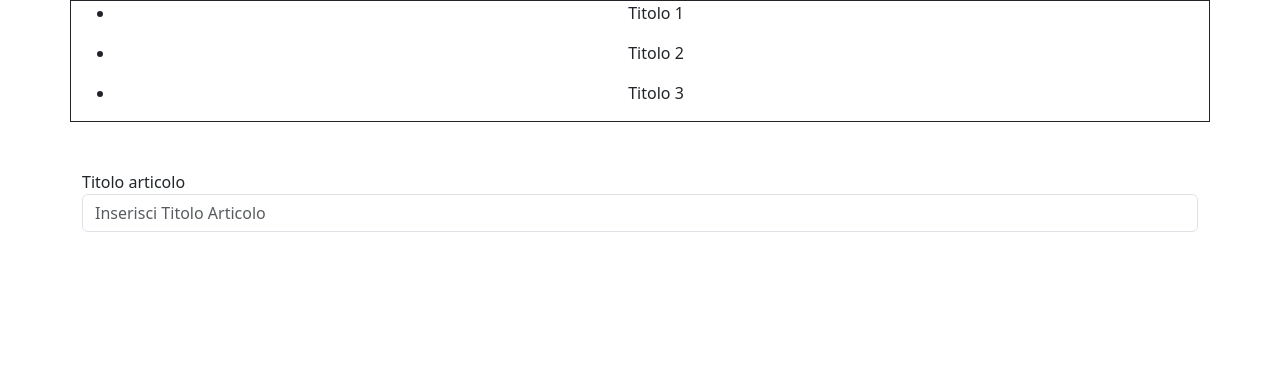
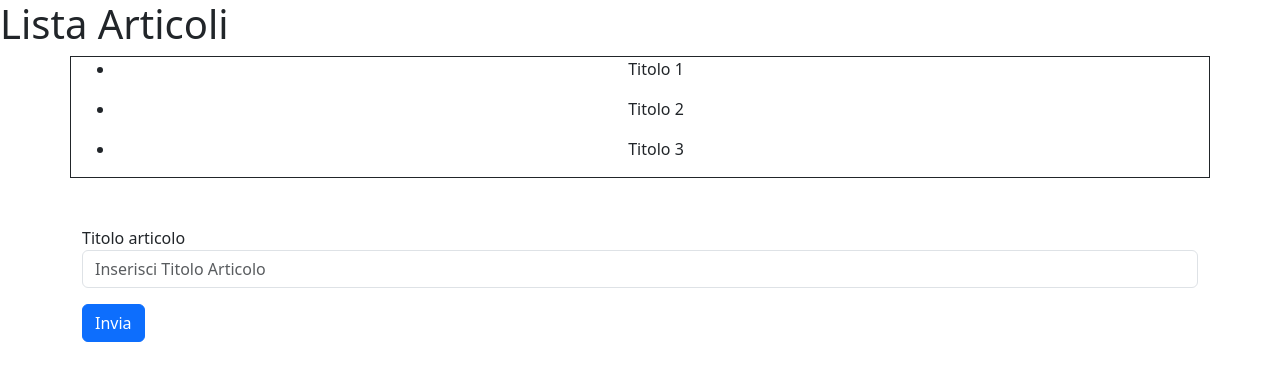
Before and after one commit to gabriele-chiocca/react-form, a React (Vite) app: page / in a window 1280 px wide. Shown: the top 380 px of the page. Built offline with nearby package versions, Linux system fonts and the light colour scheme.

Commit message:
creating form

```diff
--- a/src/App.jsx
+++ b/src/App.jsx
@@ -8,6 +8,7 @@ console.log(articles);
 export default function App() {
   return (
     <>
+      <h1>Lista Articoli</h1>
       <div className="container text-center bg-white border border-dark ">
         {articles.map((article, index) => {
           return (
@@ -19,9 +20,11 @@ export default function App() {
       </div>
 
       <div className="container mt-5">
-        <form action="">
-          <div>
-            <label htmlFor="InputTitle">Titolo articolo</label>
+        <form action="" className="form-inline">
+          <div className="form-group">
+            <label className="sr-only" htmlFor="InputTitle">
+              Titolo articolo
+            </label>
             <input
               type="text"
               className="form-control"
@@ -29,6 +32,11 @@ export default function App() {
               placeholder="Inserisci Titolo Articolo"
             />
           </div>
+          <div className="form-group mt-3">
+            <button type="submit" className="btn btn-primary">
+              Invia
+            </button>
+          </div>
         </form>
       </div>
     </>
```
